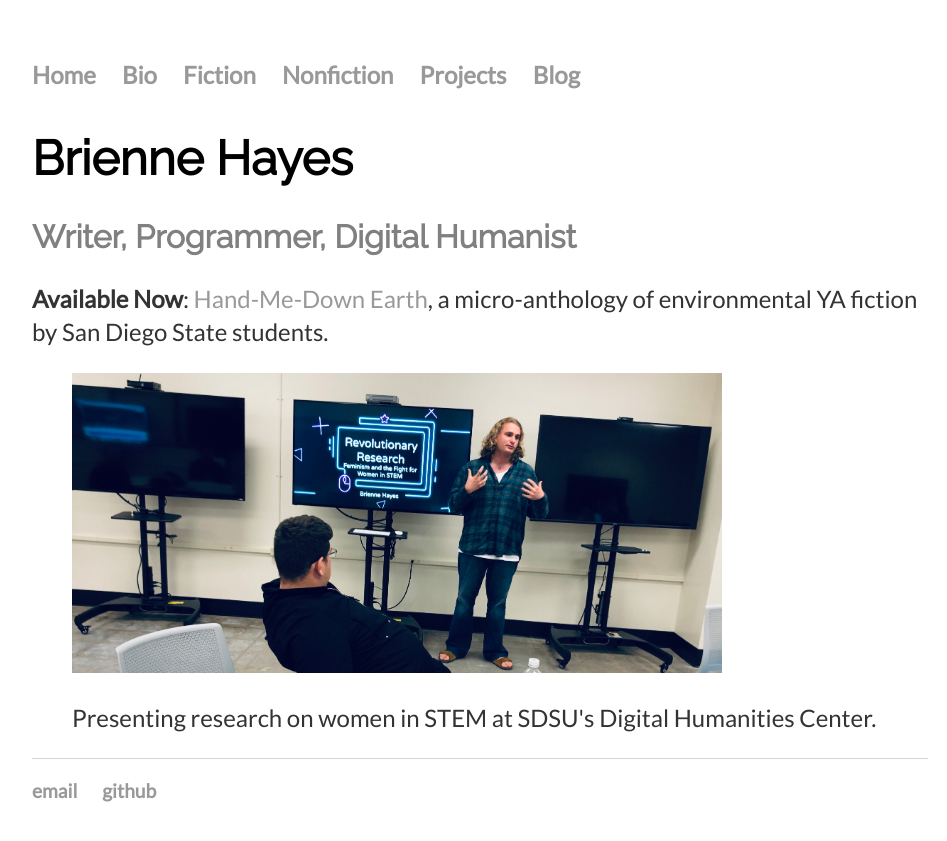
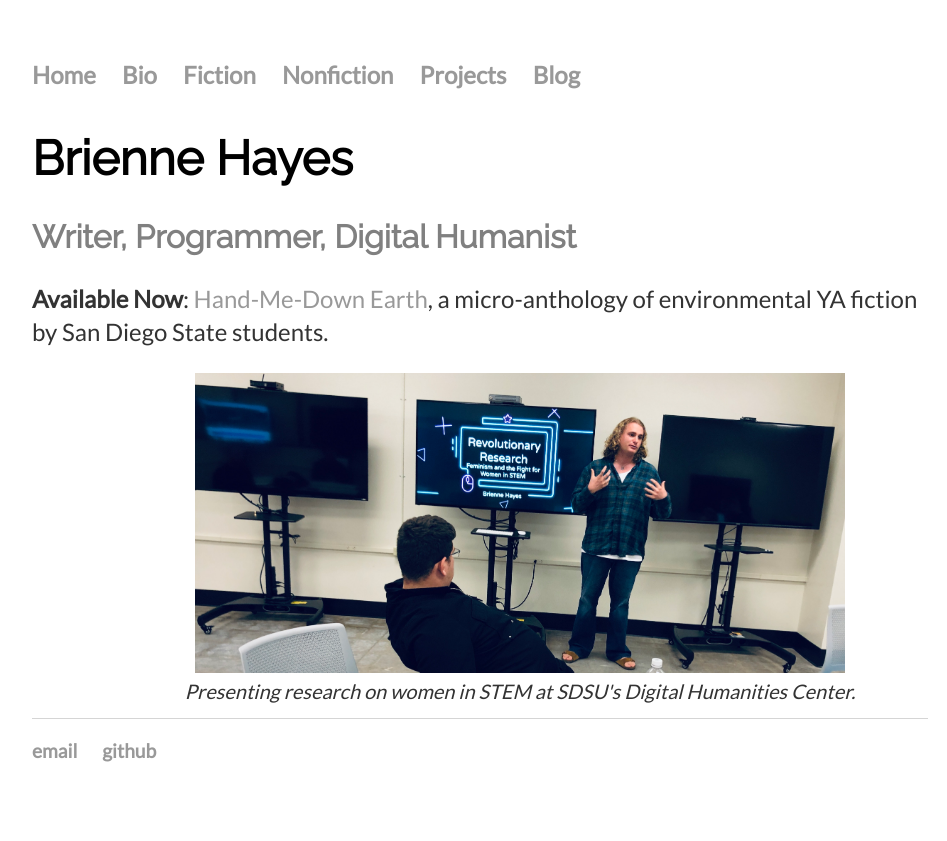
Before and after one commit to bhayes7/bhayes7.github.io, a Jekyll site: the page built from index.html, in a window 1280 px wide. Shown: the top 841 px of the page, without its empty margins (160-1107 px from the left). Built offline with Jekyll 4.4.1, drawn with Linux system fonts in a browser that asks for light colours.

```diff
--- a/css/main.css
+++ b/css/main.css
@@ -32,6 +32,11 @@ h2 {
     font-family:'Raleway', 'Arial', 'Sans-Serif';
     color: #808080;
 }
+h3 {
+    font-size: 1.5em;
+    font-family:'Raleway', 'Arial', 'Sans-Serif';
+    color: #808080;
+}
 h4 {
     font-size: 1em;
     font-family:'Raleway', 'Arial', 'Sans-Serif';
@@ -56,19 +61,31 @@ ul {
 
 ul li {
     list-style: none;
+    font-size: 1em;
     font-family:'Lato', 'Sans-Serif';
     margin: 10px 0;
 }
 
 ul.posts {
     margin: 20px auto 40px;
-    font-size: 1.5em;
+    font-size: 1em;
     font-family:'Lato', 'Sans-Serif';
 }
 
 ul.posts li {
     list-style: none;
+    font-size: 1em;
     font-family:'Lato', 'Sans-Serif';
+}
+
+figure {
+    float: center;
+    width: 100%;
+    text-align: center;
+    font-style: italic;
+    font-size: smaller;
+    text-indent: 0;
+
 }
 
 figcaption {
--- a/index.html
+++ b/index.html
@@ -12,10 +12,8 @@ title: Brienne Hayes
 		     title="Brienne Presenting in the Digital Humanities Center"
 		     width="650"
 		     height="300"/>
-		<p>
 			<figcaption>
 				Presenting research on women in STEM at SDSU's Digital Humanities Center.
 			</figcaption>
-		</p>
 	</figure>
 </div><!-- /.blurb -->
```
Also changed, not shown: blog/index.html (+16 -2 lines).
